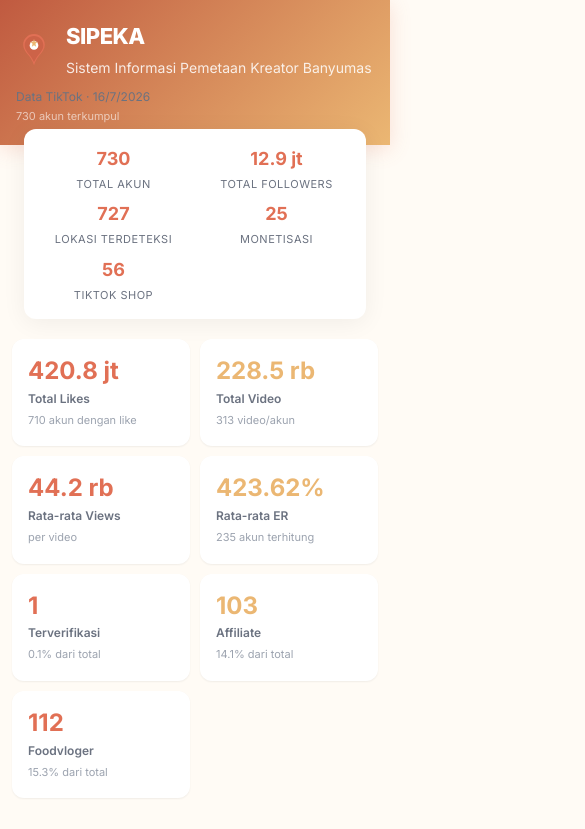
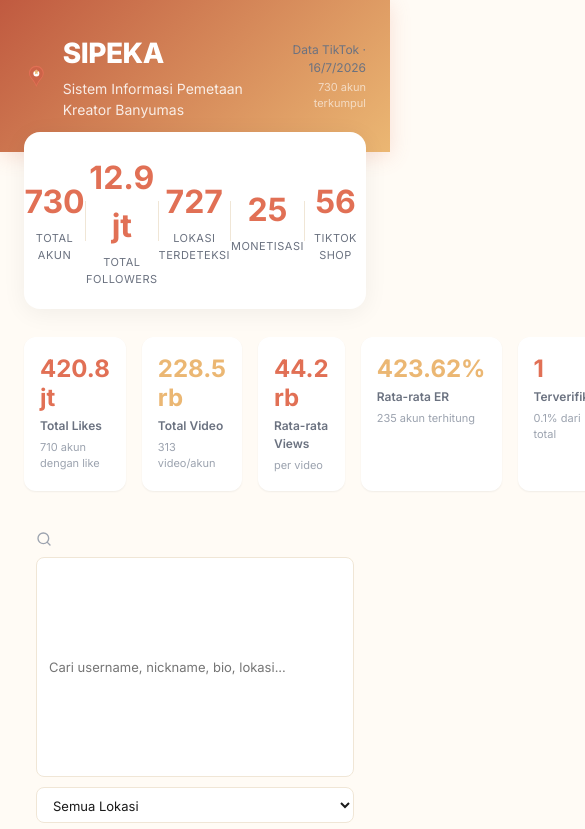
Before and after one commit to donnatamara/Dashboard-Tiktok, a React (Vite) app: page / in a window 390 px wide. Shown: the top 829 px of the page, 585 px wide, since content can reach past the window. Built offline with nearby package versions, Linux system fonts and the light colour scheme.

Commit message:
fix: restore original layout, only add perPage 'Semua' option
Reverted App.tsx and responsive.css to original layout.
AccountTable.tsx: minimal change — perPage state with dropdown
(10/25/50/100/Semua), no layout modifications.

```diff
--- a/src/App.tsx
+++ b/src/App.tsx
@@ -24,7 +24,7 @@ export default function App() {
 
   return (
     <div style={{ minHeight: '100vh', background: COLORS.bg, color: COLORS.text, fontFamily: 'Inter, Segoe UI, system-ui, sans-serif' }}>
-      <header className="app-header" style={{ background: `linear-gradient(135deg, ${COLORS.primaryDark} 0%, ${COLORS.gold} 100%)`, padding: '32px 24px', color: '#fff', boxShadow: `${COLORS.primary}33 0px 4px 20px` }}>
+      <header style={{ background: `linear-gradient(135deg, ${COLORS.primaryDark} 0%, ${COLORS.gold} 100%)`, padding: '32px 24px', color: '#fff', boxShadow: `${COLORS.primary}33 0px 4px 20px` }}>
         <div style={{ maxWidth: 1400, margin: '0 auto', display: 'flex', justifyContent: 'space-between', alignItems: 'center' }}>
           <div style={{ display: 'flex', alignItems: 'center', gap: 14 }}>
                         <Logo size={36} />
@@ -33,29 +33,29 @@ export default function App() {
               <p style={{ fontSize: 14, margin: '4px 0 0', opacity: 0.85 }}>Sistem Informasi Pemetaan Kreator Banyumas</p>
             </div>
           </div>
-          <div className="header-right" style={{ textAlign: 'right' }}>
+          <div style={{ textAlign: 'right' }}>
             <div style={{ fontSize: 12, color: COLORS.textSecondary }}>Data TikTok · {new Date().toLocaleDateString('id-ID', { day: 'numeric', month: 'numeric', year: 'numeric' })}</div>
             <div style={{ fontSize: 11, opacity: 0.6, marginTop: 2 }}>{totalScraped} akun terkumpul</div>
           </div>
         </div>
       </header>
 
-      <main className="app-main" style={{ maxWidth: 1400, margin: '0 auto', padding: '0 24px' }}>
+      <main style={{ maxWidth: 1400, margin: '0 auto', padding: '0 24px' }}>
         {/* Stats row - overlapping the header */}
-        <div className="stats-row" style={{ background: COLORS.white, boxShadow: `${COLORS.shadow} 0px 4px 24px` }}>
+        <div style={{ display: 'flex', justifyContent: 'center', alignItems: 'center', gap: 0, margin: '-20px auto 28px', background: COLORS.white, borderRadius: 16, boxShadow: `${COLORS.shadow} 0px 4px 24px`, padding: '22px 0', maxWidth: 800 }}>
           <StatItem value={totalScraped} label="Total Akun" />
-          <div className="stat-divider" style={{ width: 1, height: 40, background: COLORS.border }} />
+          <div style={{ width: 1, height: 40, background: COLORS.border }} />
           <StatItem value={formatNum(totalFollowers)} label="Total Followers" />
-          <div className="stat-divider" style={{ width: 1, height: 40, background: COLORS.border }} />
+          <div style={{ width: 1, height: 40, background: COLORS.border }} />
           <StatItem value={withLocation} label="Lokasi Terdeteksi" />
-          <div className="stat-divider" style={{ width: 1, height: 40, background: COLORS.border }} />
+          <div style={{ width: 1, height: 40, background: COLORS.border }} />
           <StatItem value={monetized} label="Monetisasi" />
-          <div className="stat-divider" style={{ width: 1, height: 40, background: COLORS.border }} />
+          <div style={{ width: 1, height: 40, background: COLORS.border }} />
           <StatItem value={withShop} label="TikTok Shop" />
         </div>
 
         {/* Summary cards grid — no overlap with stats row above */}
-        <div className="summary-grid" style={{ marginBottom: 28 }}>
+        <div style={{ display: 'grid', gridTemplateColumns: 'repeat(7, 1fr)', gap: 16, marginBottom: 28 }}>
           <SummaryCard value={formatNum(totalLikes)} label="Total Likes" sub={`${accounts.filter(a => parseInt(a.total_likes) > 0).length} akun dengan like`} accent={COLORS.primary} />
           <SummaryCard value={formatNum(totalVideos)} label="Total Video" sub={`${Math.round(totalVideos / Math.max(1, totalScraped))} video/akun`} accent={COLORS.gold} />
           <SummaryCard value={formatNum(avgViews)} label="Rata-rata Views" sub="per video" accent={COLORS.primary} />
@@ -83,8 +83,8 @@ function formatNum(n: number): string {
 
 function StatItem({ value, label }: { value: string | number; label: string }) {
   return (
-    <div style={{ textAlign: 'center' }}>
-      <div className="stat-item-value" style={{ fontSize: 32, fontWeight: 700, color: COLORS.primary }}>{value}</div>
+    <div style={{ flex: 1, textAlign: 'center' }}>
+      <div style={{ fontSize: 32, fontWeight: 700, color: COLORS.primary }}>{value}</div>
       <div style={{ fontSize: 11, color: COLORS.textSecondary, textTransform: 'uppercase', letterSpacing: '0.5px', marginTop: 4 }}>{label}</div>
     </div>
   );
--- a/src/components/AccountTable.tsx
+++ b/src/components/AccountTable.tsx
@@ -266,13 +266,13 @@ export default function AccountTable({ accounts }: Props) {
         </table>
       </div>
 
-      <div className="responsive-pagination" style={{ justifyContent: 'space-between', display: 'flex' }}>
-        <div className="pagination-left" style={{ display: 'flex', alignItems: 'center', gap: 8 }}>
+      <div className="responsive-pagination">
+        <div style={{ display: 'flex', alignItems: 'center', gap: 8, marginRight: 16 }}>
           <span style={{ fontSize: 12, color: COLORS.textMuted }}>Tampilkan:</span>
           <select
             value={perPage}
             onChange={e => { setPerPage(Number(e.target.value)); setPage(0); }}
-            style={{ ...selectStyle, minWidth: 80 }}
+            style={{ ...selectStyle, minWidth: 70, width: 'auto' }}
           >
             <option value={10}>10</option>
             <option value={25}>25</option>
@@ -282,7 +282,7 @@ export default function AccountTable({ accounts }: Props) {
           </select>
         </div>
         {totalPages > 1 && (
-          <div className="pagination-right" style={{ display: 'flex', alignItems: 'center', gap: 4 }}>
+          <>
             <button
               disabled={page === 0}
               onClick={() => setPage(p => p - 1)}
@@ -310,7 +310,7 @@ export default function AccountTable({ accounts }: Props) {
             <span style={{ fontSize: 11, color: COLORS.textMuted, marginLeft: 8 }}>
               Halaman {page + 1} dari {totalPages}
             </span>
-          </div>
+          </>
         )}
       </div>
     </div>
--- a/src/responsive.css
+++ b/src/responsive.css
@@ -1,19 +1,3 @@
-/* ── Stats row ───────────────────────────────────────── */
-.stats-row {
-  display: flex !important;
-  justify-content: center !important;
-  align-items: center !important;
-  gap: 0 !important;
-}
-
-/* ── Summary grid ────────────────────────────────────── */
-.summary-grid {
-  display: grid !important;
-  grid-template-columns: repeat(7, 1fr) !important;
-  gap: 16px !important;
-}
-
-/* ── Filters ─────────────────────────────────────────── */
 .responsive-filters {
   display: flex;
   gap: 10px;
@@ -29,6 +13,7 @@
 
 .responsive-pagination {
   display: flex;
+  justify-content: center;
   align-items: center;
   gap: 6px;
   margin-top: 20px;
@@ -36,19 +21,7 @@
   padding: 8px 0;
 }
 
-/* ── Tablet / small desktop: < 1024px ────────────────── */
-@media (max-width: 1024px) {
-  .summary-grid {
-    grid-template-columns: repeat(4, 1fr) !important;
-  }
-}
-
-/* ── Mobile: < 768px ─────────────────────────────────── */
 @media (max-width: 768px) {
-  .summary-grid {
-    grid-template-columns: repeat(3, 1fr) !important;
-  }
-
   .responsive-filters {
     flex-direction: column;
     align-items: stretch;
@@ -58,56 +31,3 @@
   .responsive-filters select { width: 100%; }
   .responsive-pagination button { font-size: 11px; padding: 4px 8px; }
 }
-
-/* ── Mobile: < 600px ─────────────────────────────────── */
-@media (max-width: 600px) {
-  .stats-row {
-    display: grid !important;
-    grid-template-columns: repeat(3, 1fr) !important;
-    gap: 8px !important;
-    max-width: 100% !important;
-    margin: -16px 12px 20px !important;
-    padding: 16px 12px !important;
-    border-radius: 12px !important;
-  }
-  .stats-row .stat-divider { display: none !important; }
-  .stats-row .stat-item-value { font-size: 20px !important; }
-
-  .summary-grid {
-    grid-template-columns: repeat(2, 1fr) !important;
-    gap: 10px !important;
-    margin-bottom: 20px !important;
-  }
-
-  .app-header { padding: 20px 16px !important; }
-  .app-header > div {
-    flex-direction: column !important;
-    align-items: flex-start !important;
-    gap: 10px !important;
-  }
-  .app-header h1 { font-size: 22px !important; }
-  .app-header .header-right {
-    text-align: left !important;
-    width: 100%;
-  }
-
-  .app-main { padding: 0 12px !important; }
-
-  .responsive-table-wrap table { font-size: 12px !important; }
-  .responsive-table-wrap th,
-  .responsive-table-wrap td { padding: 6px 8px !important; }
-
-  .responsive-pagination {
-    flex-direction: column !important;
-    gap: 10px !important;
-  }
-  .responsive-pagination .pagination-left { width: 100%; }
-  .responsive-pagination .pagination-left select { flex: 1; }
-}
-
-/* ── Mobile: < 400px ─────────────────────────────────── */
-@media (max-width: 400px) {
-  .stats-row { grid-template-columns: repeat(2, 1fr) !important; }
-  .summary-grid { grid-template-columns: repeat(2, 1fr) !important; }
-  .stats-row .stat-item-value { font-size: 18px !important; }
-}
```
